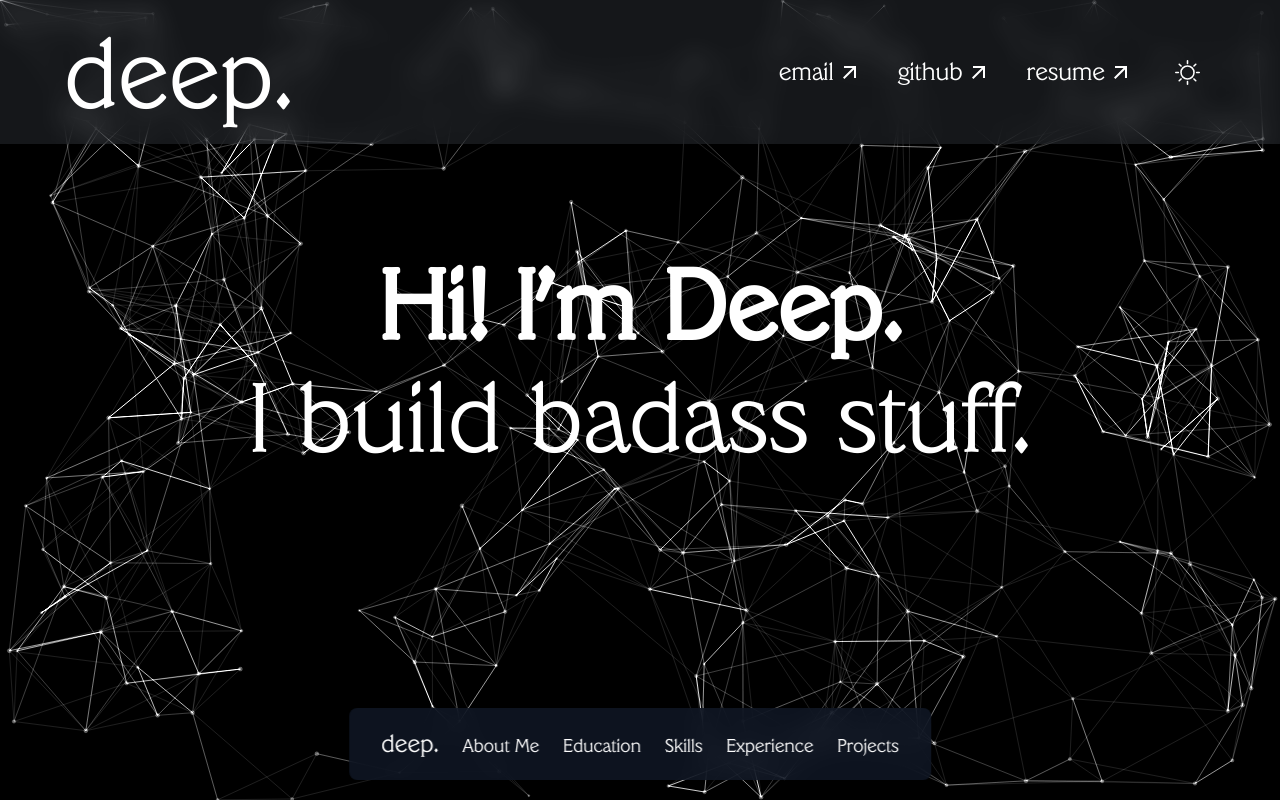
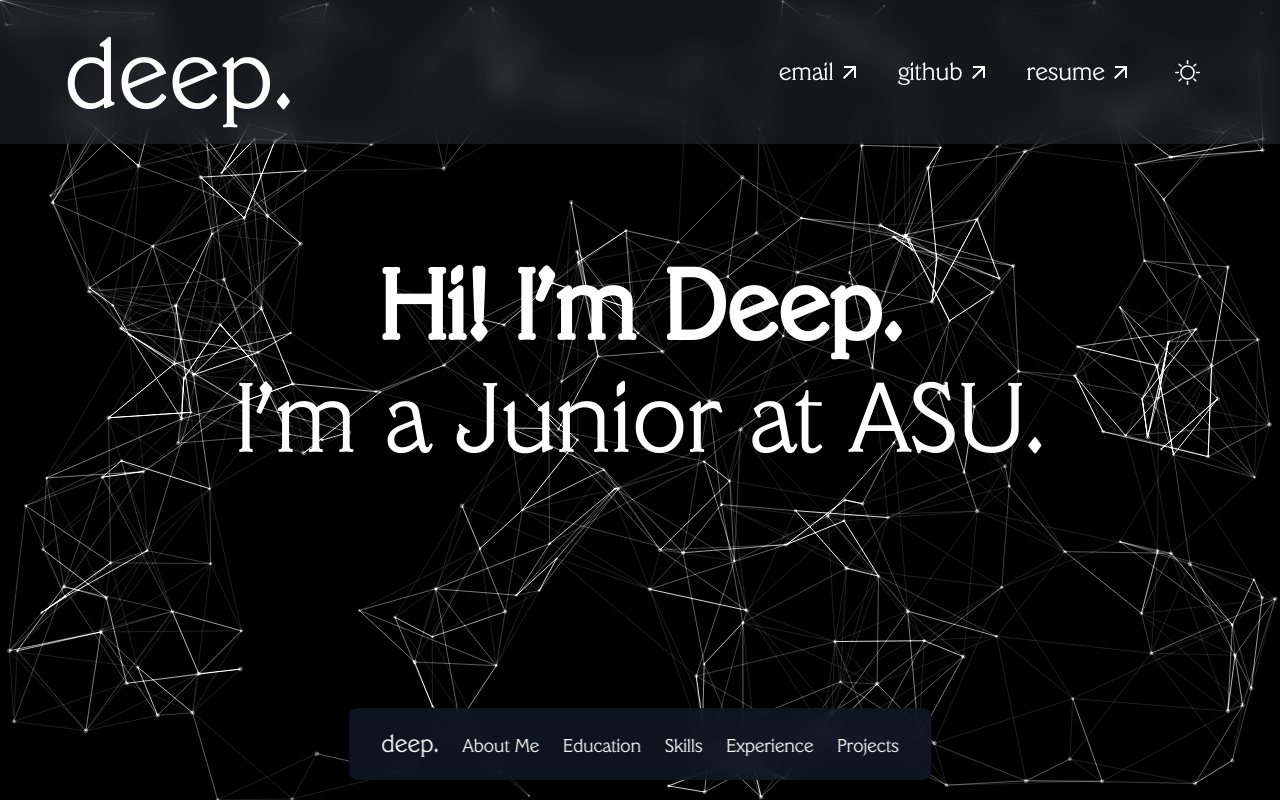
Before and after one commit to deep-goyal/portfolio, a Next.js app: page / in a window 1280 px wide. Shown: the top 800 px of the page. Built offline with nearby package versions, Linux system fonts and the light colour scheme.

Commit message:
update intro

```diff
--- a/app/page.jsx
+++ b/app/page.jsx
@@ -17,7 +17,7 @@ export default function Home() {
       <main className="flex flex-col items-center justify-center min-h-screen pb-0">
         <div className="flex flex-col items-center justify-center h-full">
           <h1 className="text-8xl font-bold mb-4">Hi! I'm Deep.</h1>
-          <h2 className="text-8xl mb-20">I build badass stuff.</h2>
+          <h2 className="text-8xl mb-20">I'm a Junior at ASU.</h2>
         </div>
       </main>
       <div id="aboutme">
```
